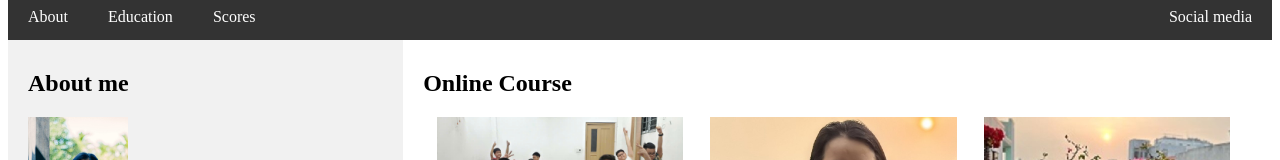
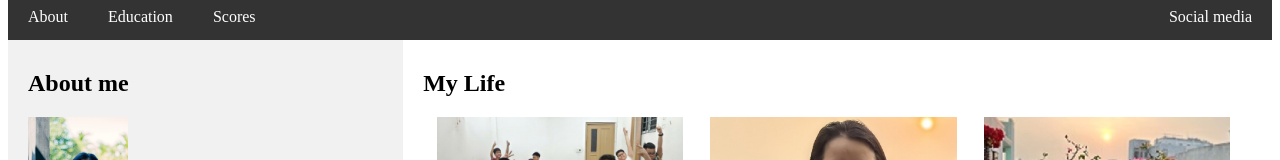
Before and after one commit to tankhoa-edu/tankhoa-edu.github.io, a plain HTML site: page index.html in a window 1280 px wide. Shown: the part 211-371 px from the top of the page. Drawn offline with Linux system fonts and the light colour scheme.

Commit message:
Update index.html

```diff
--- a/index.html
+++ b/index.html
@@ -90,7 +90,7 @@
 
 
 
-			<h2 id="course">Online Course</h2>
+			<h2 id="course"> My Life </h2>
 			<div id="course_container">
 				<div class="course_item">
 					<img class= "course_img" src="assest\work.jpg">
```
